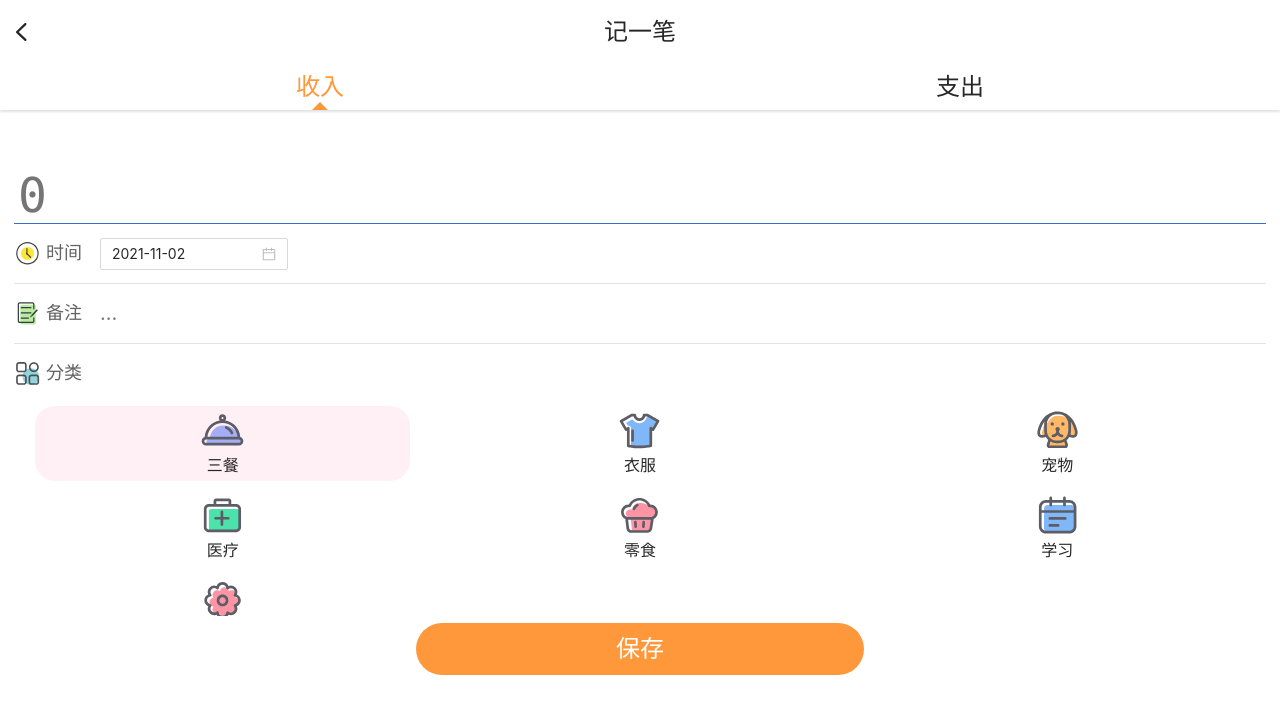
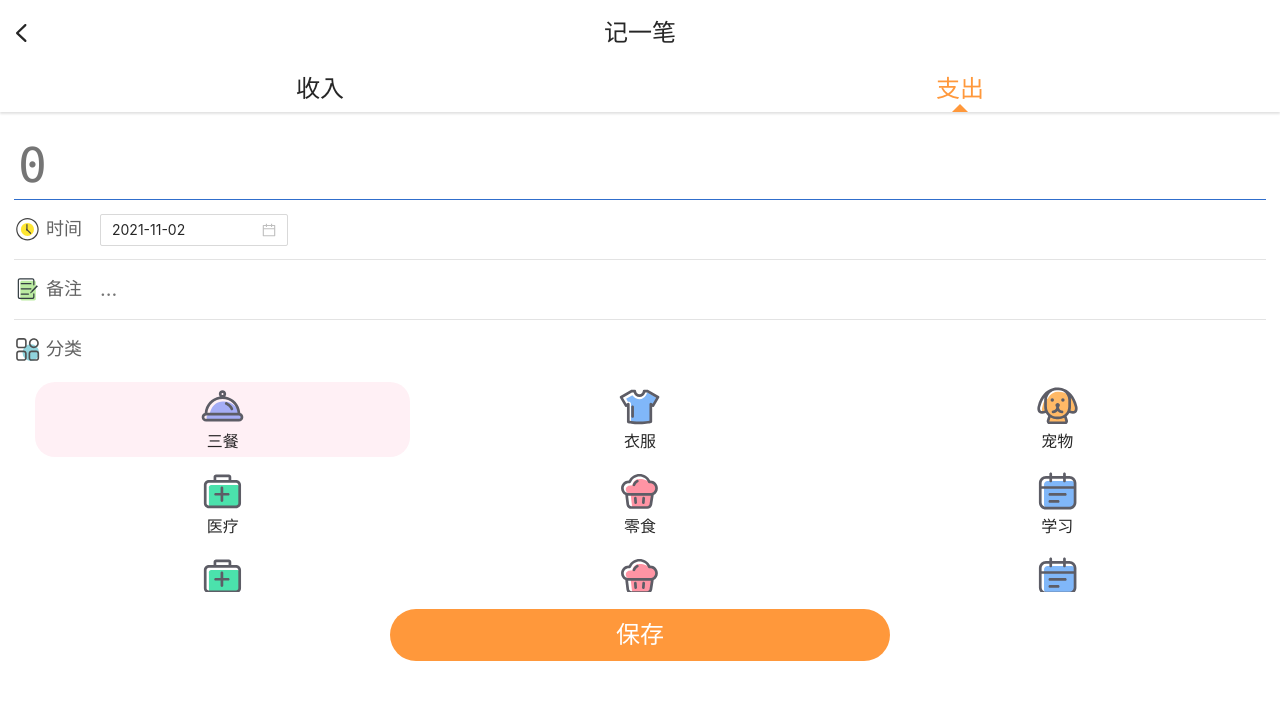
Before and after one commit to chen-yi-ux/orange-react, a React app: page /#/money in a window 1280 px wide. Shown: the top 714 px of the page. Built offline with nearby package versions, Linux system fonts and the light colour scheme.

Commit message:
完成 Money 页面的样式

```diff
--- a/src/components/Nav.tsx
+++ b/src/components/Nav.tsx
@@ -9,8 +9,9 @@ const NavWrapper = styled.nav`
     display: flex;
     justify-content: center;
     align-items: center;
+    margin-bottom: 0;
     > li {
-      width: 33.3333%;
+      width: 33.33%;
       text-align: center;
       font-size: 12px;
       padding: 4px 0;
--- a/src/index.scss
+++ b/src/index.scss
@@ -17,6 +17,9 @@ a{
 }
 body{
   font-family: $font-hei;
+  line-height: 1.5;
+  -webkit-font-smoothing: antialiased;
+  -moz-osx-font-smoothing: grayscale;
 }
 .icon{
   width: 27px;
@@ -24,3 +27,7 @@ body{
   fill: currentColor;
   overflow: hidden;
 }
+.mmm{
+  height: 100vh;
+  //padding-bottom: 5px;
+}
--- a/src/views/Money.tsx
+++ b/src/views/Money.tsx
@@ -10,14 +10,16 @@ import {Button} from './Money/Button';
 
 
 const Header = styled.section`
-  //height: 110px;
+  height: 110px;
 `;
 const Main = styled.section`
+  height: calc(100% - 110px);
   padding: 0 14px;
 `;
+
 function Money() {
   return (
-    <div>
+    <div className="mmm">
       <Header>
         <TitleSection/>
         <CategorySection/>
@@ -27,8 +29,8 @@ function Money() {
         <TimeSection/>
         <NoteSection/>
         <LabelSection/>
+        <Button/>
       </Main>
-      <Button/>
     </div>
   );
 }
--- a/src/views/Money/AmountSection.tsx
+++ b/src/views/Money/AmountSection.tsx
@@ -4,7 +4,7 @@ import styled from 'styled-components';
 const Wrapper = styled.section`
   height: 90px;
   padding-left: 4px;
-  padding-top: 24px;
+  padding-top: 18px;
   border-bottom: 1px solid #306ECC;
 
   > input {
@@ -14,7 +14,7 @@ const Wrapper = styled.section`
     color: #306ECC;
     background: none;
     outline: none;
-    border: 0;
+    border: none;
   }
 `;
 const AmountSection = () => {
--- a/src/views/Money/Button.tsx
+++ b/src/views/Money/Button.tsx
@@ -6,15 +6,16 @@ const Wrapper = styled.div`
   display: flex;
   justify-content: center;
   align-items: center;
-
+  margin-top: 10px;
   > button {
-    width: 35%;
+    width: 40%;
     height: 80%;
     background: #FF983B;
     color: white;
     font-size: 24px;
     border-radius: 35px;
     border: none;
+
   }
 `;
 const Button = () => {
--- a/src/views/Money/CategorySection.tsx
+++ b/src/views/Money/CategorySection.tsx
@@ -40,8 +40,8 @@ const CategorySection = () => {
   return (
     <Wrapper>
       <ul>
-        <li className="selected">收入</li>
-        <li>支出</li>
+        <li>收入</li>
+        <li className="selected">支出</li>
       </ul>
     </Wrapper>
   );
--- a/src/views/Money/LabelSection.tsx
+++ b/src/views/Money/LabelSection.tsx
@@ -120,6 +120,24 @@ const LabelSection = () => {
           </li>
           <li>
             <div>
+              <Icon name="医疗"/>
+              <span>医疗</span>
+            </div>
+          </li>
+          <li>
+            <div>
+              <Icon name="零食"/>
+              <span>零食</span>
+            </div>
+          </li>
+          <li>
+            <div>
+              <Icon name="学习"/>
+              <span>学习</span>
+            </div>
+          </li>
+          <li>
+            <div>
               <Icon name="设置"/>
               <span>设置</span>
             </div>
--- a/src/views/Money/TitleSection.tsx
+++ b/src/views/Money/TitleSection.tsx
@@ -8,8 +8,7 @@ const Wrapper = styled.section`
   align-items: center;
   font-size: 24px;
   padding: 14px 10px;
-  height: 64px;
-
+  text-align: center;
   > .icon {
     width: 24px;
     height: 24px;
```
